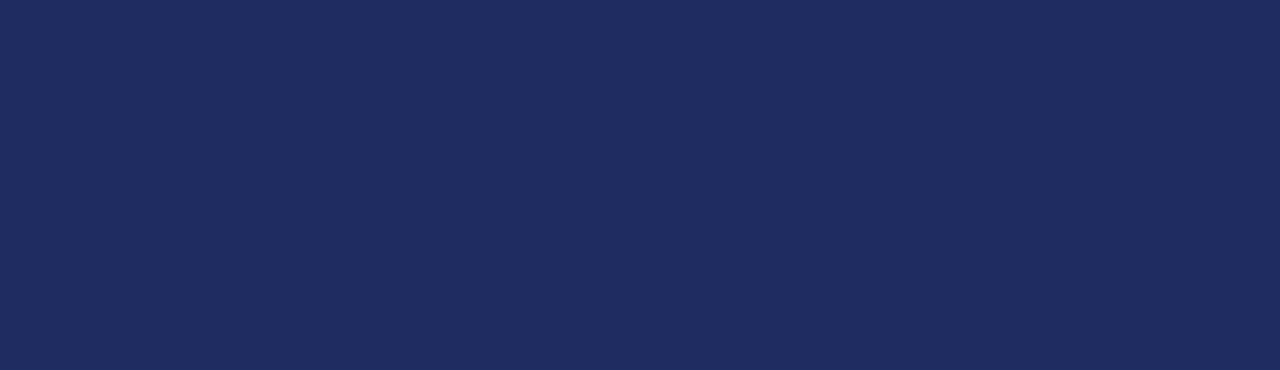
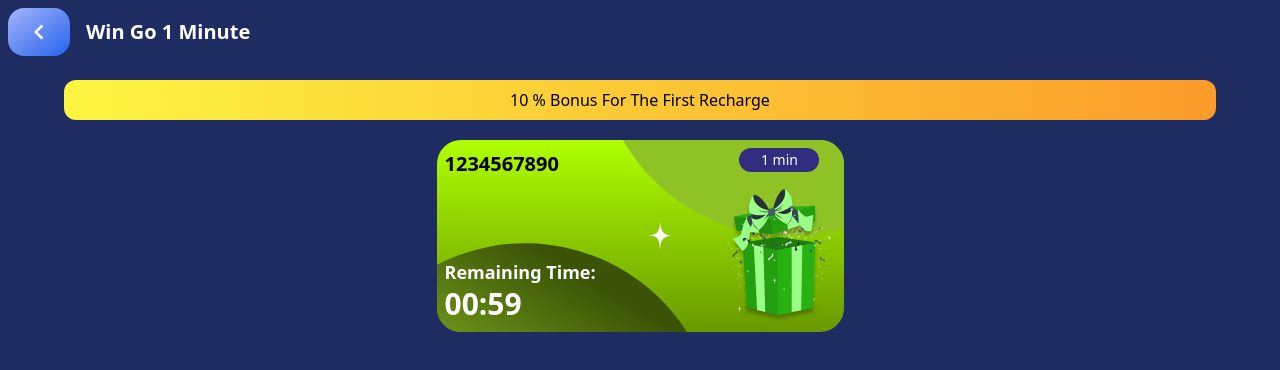
Before and after one commit to team-IGORAZA/color-trading-frontend, a React (Vite) app: page /win-go-1-min in a window 1280 px wide. Before the commit this address had no page. Shown: the top 370 px of the page. Built offline with nearby package versions, Linux system fonts and the light colour scheme.

Commit message:
feat: win go 1 min top time displaying card created

```diff
--- a/src/App.tsx
+++ b/src/App.tsx
@@ -4,6 +4,7 @@ import Register from "./Pages/Register/Register"
 import PrivateRoute from "./Components/PrivateRoute"
 import Home from "./Pages/Home/Home"
 import "./App.css"
+import WinGO1Min from "./Pages/WinGO1Min/WinGO1Min"
 
 export default function App() {
   return (
@@ -11,12 +12,13 @@ export default function App() {
       <BrowserRouter>
         {/* ? unprotected routes */}
         <Routes>
-          <Route path="/login" element={<Login />} />
+          <Route path="/" element={<Login />} />
           <Route path="/register" element={<Register />} />
           {/* ? protected routes */}
           <Route element={<PrivateRoute />}>
             {/* * protected paths place here */}
-            <Route path="/" element={<Home />} />
+            <Route path="/home" element={<Home />} />
+            <Route path="/win-go-1-min" element={<WinGO1Min/>}/>
           </Route>
         </Routes>
       </BrowserRouter>
--- a/src/Components/PrivateRoute.tsx
+++ b/src/Components/PrivateRoute.tsx
@@ -2,5 +2,5 @@ import { Navigate, Outlet } from "react-router-dom"
 
 export default function PrivateRoute() {
     const isAuth = true
-  return isAuth ? <Outlet/> : <Navigate to="/login"/>
+  return isAuth ? <Outlet/> : <Navigate to="/"/>
 }
--- /dev/null
+++ b/src/Pages/WinGO1Min/TimeBanner.tsx
@@ -0,0 +1,46 @@
+export default function TimeBanner() {
+    return (
+        <div
+            style={{ background: "linear-gradient(180deg, #AFFF00 0%, #699900 100%)" }}
+            className="relative w-[407px] h-48 rounded-[24px] p-2 overflow-hidden">
+            <div className="absolute left-40 bottom-24 rotate-12 ">
+                <GradientCircle />
+            </div>
+            <div className="flex items-center justify-between">
+
+                <div className="flex flex-col items-start z-50">
+                    <h2 className="text-black text-xl font-bold relative bottom-10">1234567890</h2>
+                    <div className="relative -bottom-10">
+                        <h4 className="text-lg text-white font-bold">Remaining Time:</h4>
+                        <span className="text-3xl font-bold text-white">00:59</span>
+                    </div>
+                </div>
+
+                <div>
+                    <img src="/star.png" alt="star image" />
+                </div>
+
+                <div className="flex flex-col items-center z-50">
+                    <button className="badge w-20 py-3 bg-indigo-900 text-white border-none">1 min</button>
+                    <img className="mt-4 " src="/game.png" alt="game Image" />
+                </div>
+            </div>
+            <div className="relative -left-28 -top-20 rotate-12 ">
+                <GradientCircle />
+            </div>
+        </div>
+    )
+}
+
+
+
+
+const GradientCircle = () => (
+    <div style={{
+        background: "linear-gradient(19.38deg, #8FC225 39.14%, #3A5306 84.37%)"
+
+    }} className="h-96 rounded-full w-96"></div>
+)
+
+
+//
--- /dev/null
+++ b/src/Pages/WinGO1Min/WinGO1Min.tsx
@@ -0,0 +1,29 @@
+import { MdOutlineKeyboardArrowLeft } from "react-icons/md";
+import TimeBanner from "./TimeBanner";
+
+
+const Bonus = () => (
+    <div
+    style={{background: "linear-gradient(90deg, #FDF541 0%, #FB9B2A 100%)"}}
+    className="mt-6 mb-5 w-full p-2 max-w-6xl rounded-xl py-2 text-center">
+        <span className="capitalize text-center text-black font-medium">10 % Bonus for the first recharge</span>
+    </div>
+)
+
+
+export default function WinGO1Min() {
+  return (
+    <main className="p-2">
+        <header className="flex items-center space-x-4">
+            <button onClick={() => history.back()} className="btn rounded-2xl border-none text-3xl bg-gradient-to-br from-indigo-300 to-blue-600 text-white">
+                <MdOutlineKeyboardArrowLeft/>
+            </button>
+            <span className="text-xl font-bold text-white">Win Go 1 Minute</span>
+        </header>
+        <section className="flex flex-col justify-center items-center">
+        <Bonus/>
+        <TimeBanner/>
+        </section>
+    </main>
+  )
+}
```
Also changed, not shown: public/game.png (added), public/star.png (added).
